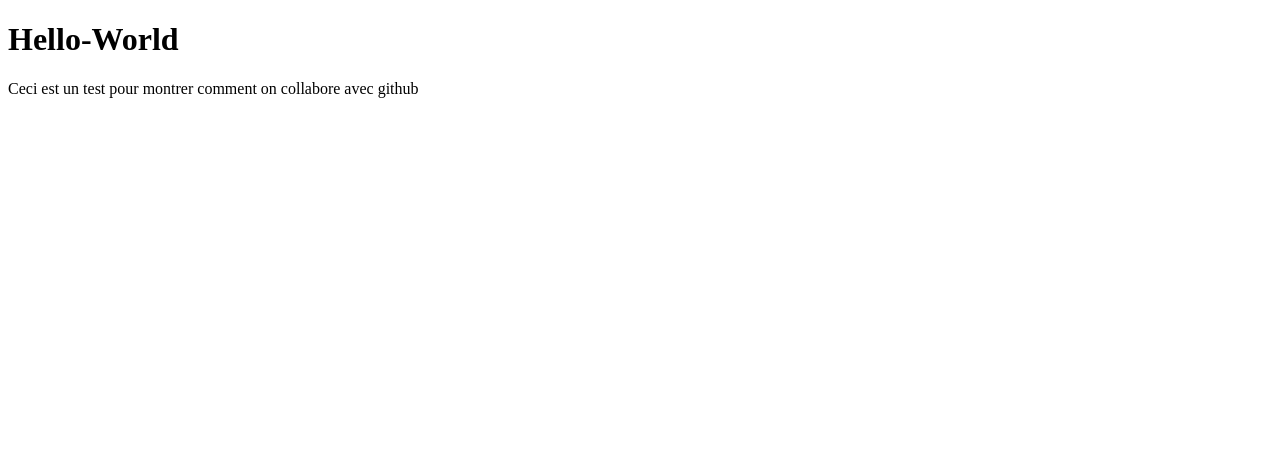
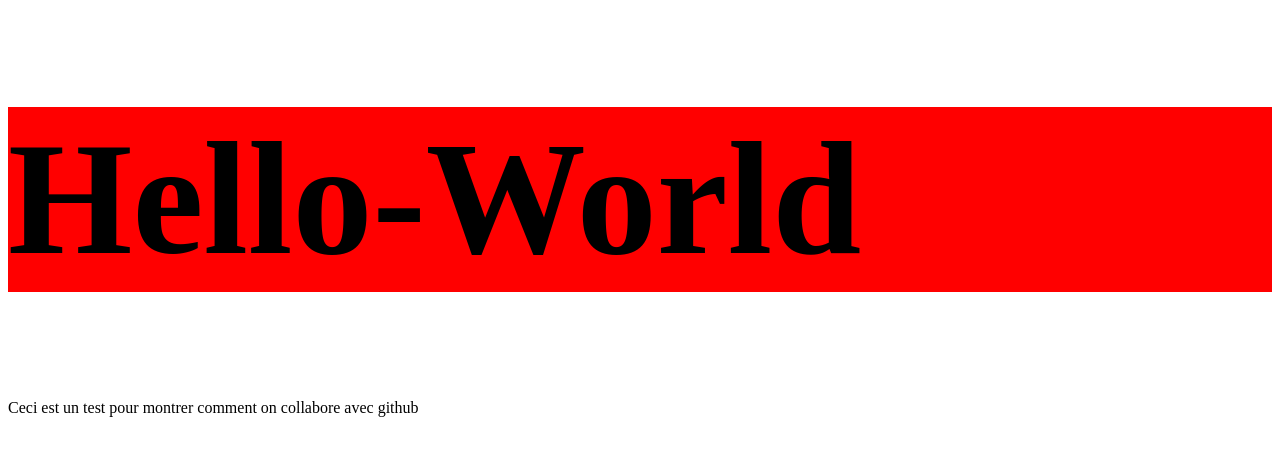
Before and after one commit to Ambrosioc/hello-world, a plain HTML site: page index.html in a window 1280 px wide. Drawn offline with Linux system fonts and the light colour scheme.

Commit message:
correction

```diff
--- a/css/style.css
+++ b/css/style.css
@@ -1,5 +1,7 @@
-.h1{
+h1{
     background-color: red;
-    font-size: 2em;
+    align-items: center;
+    flex-wrap: wrap;
+    font-size: 10em;
 
 }
```
